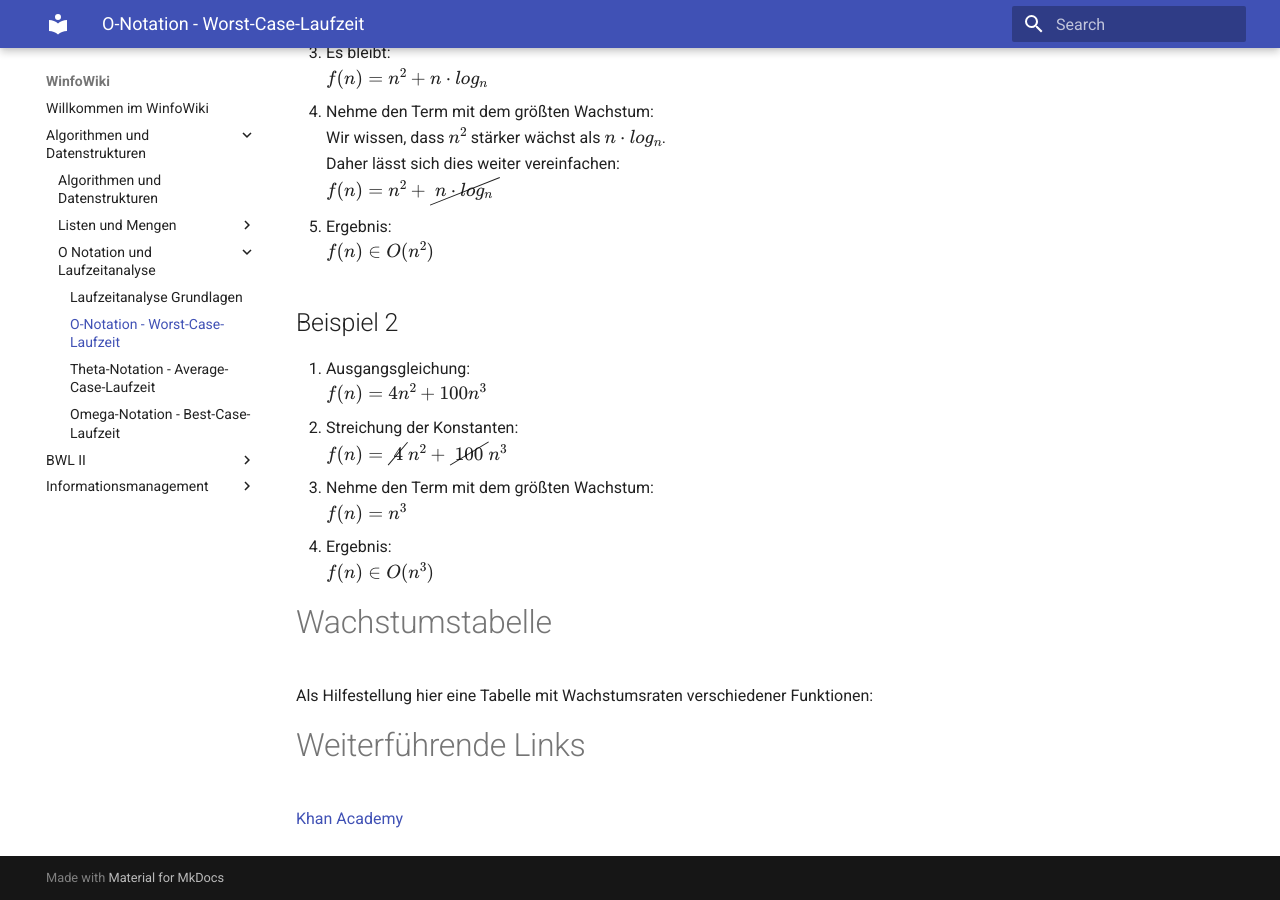
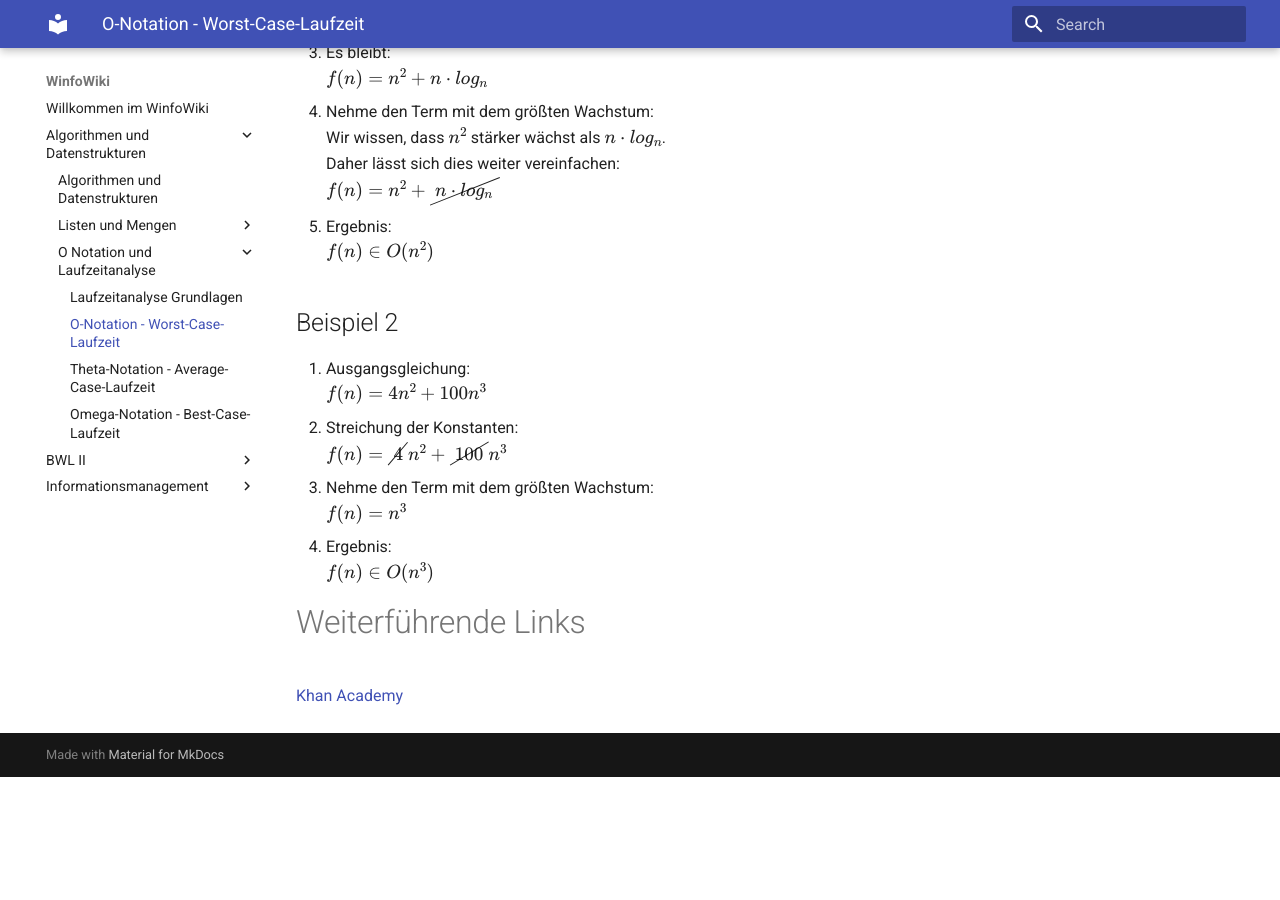
Before and after one commit to heshsum/winfowiki, an MkDocs documentation site: the page built from docs/Algorithmen und Datenstrukturen/O-Notation und Laufzeitanalyse/11 O-Notation.md, in a window 1280 px wide and 900 px high, scrolled down 1260 px. Built offline with MkDocs 1.6.1 and Material for MkDocs 9.7.7, drawn with Linux system fonts in a browser that asks for light colours; after the commit the page ends 2037 px from its top, so only the background shows below that.

Commit message:
Aufräumen

```diff
--- a/docs/Algorithmen und Datenstrukturen/O-Notation und Laufzeitanalyse/11 O-Notation.md
+++ b/docs/Algorithmen und Datenstrukturen/O-Notation und Laufzeitanalyse/11 O-Notation.md
@@ -49,8 +49,5 @@ $f(n) = n^3$
 4. Ergebnis:
 $f(n) ∈ O(n^3)$
 
-# Wachstumstabelle
-Als Hilfestellung hier eine Tabelle mit Wachstumsraten verschiedener Funktionen:
-
 # Weiterführende Links
 [Khan Academy](https://de.khanacademy.org/computing/computer-science/algorithms/asymptotic-notation/a/big-o-notation)
```
